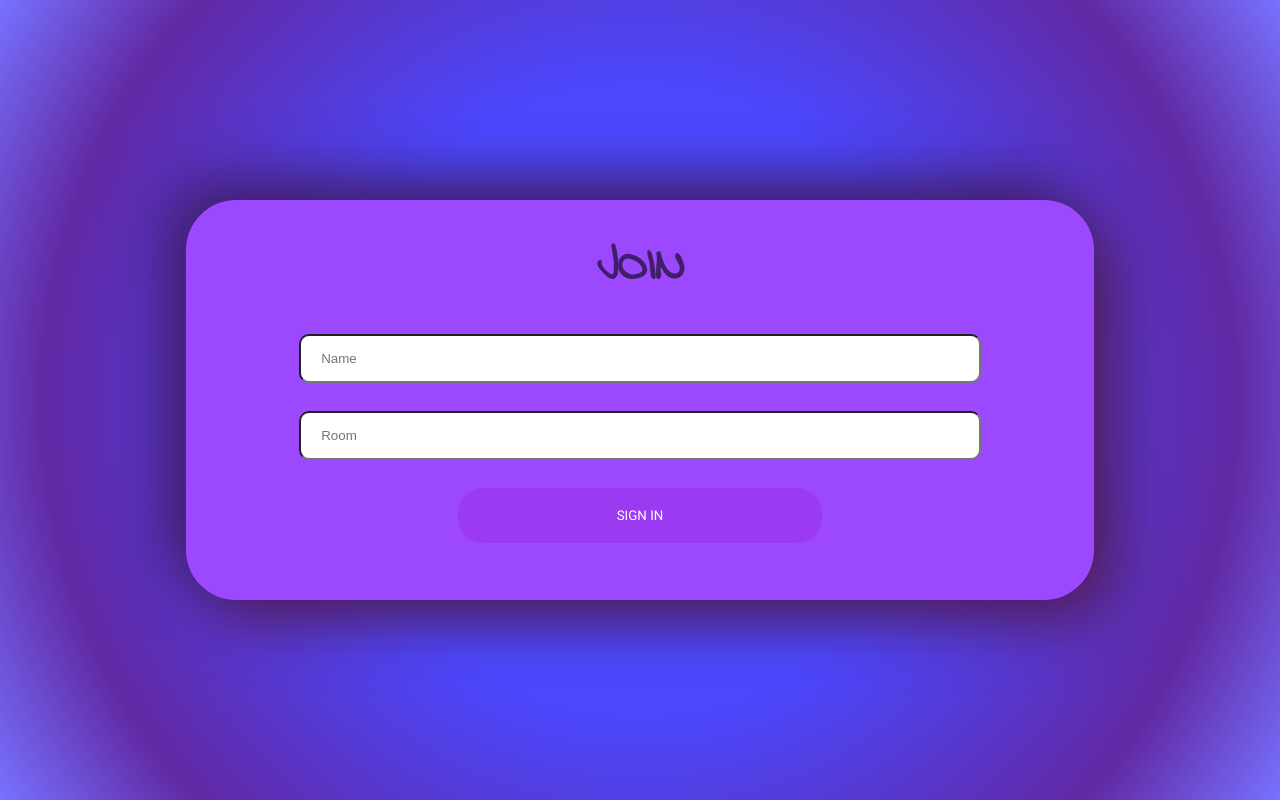
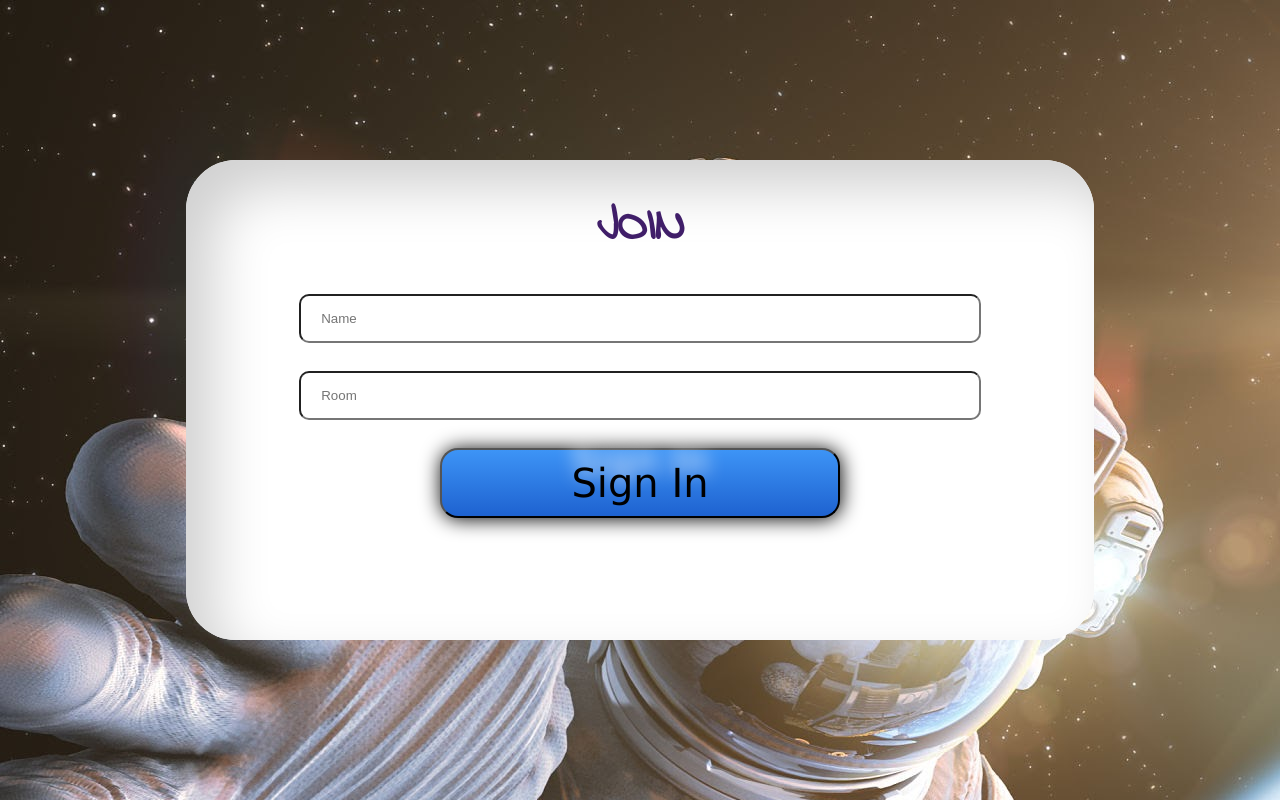
Before and after one commit to TomasGoldenberg/frontent-chat-app, a React (Create React App) app: page / in a window 1280 px wide. Built offline with nearby package versions, Linux system fonts and the light colour scheme.

Commit message:
Join Styles finished

```diff
--- a/public/index.html
+++ b/public/index.html
@@ -3,7 +3,7 @@
   <head>
     <link href="https://fonts.googleapis.com/css2?family=Indie+Flower&family=Roboto&display=swap" rel="stylesheet">
     <meta charset="utf-8" />
-    <link rel="icon" href="%PUBLIC_URL%/favicon.ico" />
+    <link rel="icon" href="./favicon.png" />
     <meta name="viewport" content="width=device-width, initial-scale=1" />
     <meta name="theme-color" content="#000000" />
     <meta
@@ -25,7 +25,7 @@
       work correctly both with client-side routing and a non-root public URL.
       Learn how to configure a non-root public URL by running `npm run build`.
     -->
-    <title>React App</title>
+    <title>BlockChat</title>
   </head>
   <body>
     <noscript>You need to enable JavaScript to run this app.</noscript>
--- a/src/components/Join/Join.css
+++ b/src/components/Join/Join.css
@@ -1,6 +1,7 @@
 html , body{
     font-family: 'Roboto', sans-serif;
     padding: 0; margin:0;
+    background-image: url("../../icons/images.jpeg") !important
 }
 
 #root{
@@ -11,23 +12,30 @@ html , body{
     box-sizing: border-box;
 }
 
+.image{
+
+height: 200px;
+width: 400px;
+}
+
 .joinOuterContainer{
     display: flex;
     justify-content: center;
+    flex-direction: column;
     align-items: center;
     height: 100vh;
     text-align: center;
-    background: rgb(75,72,255);
-    background: radial-gradient(circle, rgba(75,72,255,1) 41%, rgba(97,41,164,1) 79%, rgba(119,114,255,1) 100%);
+
 }
 
 .joinInnerContainer {
-    height: 50vh;
+    height: 60vh;
     width: 71%;
     border-radius: 50px;
-    background: #9c48ff;
-    box-shadow:  -20px -20px 60px #401e69,
-                 20px 20px 60px #561e58;
+    background: #ffffff;
+    box-shadow: inset 28px 28px 55px #d1d1d1,
+                inset -28px -28px 55px #ffffff;
+
   }
 
   .joinInput{
@@ -47,24 +55,65 @@ html , body{
 
   }
 
-  .button {
-    color: #fff !important;
-    font-family: 'Roboto', sans-serif;
-    text-transform: uppercase;
-    text-decoration: none;
-    background: rgba(152, 1, 183, 0.2);
-    padding: 20px;
-    border-radius: 25px;
-    border: none;
-    width: 40%;
+
+
+
+
+
+
+.button{
+  background: #3D94F6;
+  background-image: -webkit-linear-gradient(top, #3D94F6, #1E62D0);
+  background-image: -moz-linear-gradient(top, #3D94F6, #1E62D0);
+  background-image: -ms-linear-gradient(top, #3D94F6, #1E62D0);
+  background-image: -o-linear-gradient(top, #3D94F6, #1E62D0);
+  background-image: linear-gradient(to bottom, #3D94F6, #1E62D0);
+  -webkit-border-radius: 18px;
+  -moz-border-radius: 18px;
+  border-radius: 18px;
+  color: #000000;
+  font-family: Verdana;
+  font-size: 40px;
+  font-weight: 100;
+  padding-bottom: 15px;
+  padding-top: 10px;
+
+  box-shadow: 1px 1px 20px 0px #000000;
+  -webkit-box-shadow: 1px 1px 20px 0px #000000;
+  -moz-box-shadow: 1px 1px 20px 0px #000000;
+  text-shadow: 0px -22px 18px #FFFFFF;
+  text-decoration: none;
+
+  cursor: pointer;
+  text-align: center;
+  height: 70px;
+  width: 400px;
 }
 
-.button:hover{
-    border-radius: 50px;
-    background: #cd4beb;
-    box-shadow: inset 20px 20px 60px #7d2e8f,
-                inset -20px -20px 60px #ff68ff;
+.button:hover {
+  border: solid #337FED 1px;
+  background: #1E62D0;
+  background-image: -webkit-linear-gradient(top, #1E62D0, #3D94F6);
+  background-image: -moz-linear-gradient(top, #1E62D0, #3D94F6);
+  background-image: -ms-linear-gradient(top, #1E62D0, #3D94F6);
+  background-image: -o-linear-gradient(top, #1E62D0, #3D94F6);
+  background-image: linear-gradient(to bottom, #1E62D0, #3D94F6);
+  -webkit-border-radius: 20px;
+  -moz-border-radius: 20px;
+  border-radius: 20px;
+  text-decoration: none;
 }
+
+
+
+
+
+
+
+
+
+
+
 
 
 .mt-20 {
--- a/src/components/Join/Join.js
+++ b/src/components/Join/Join.js
@@ -1,6 +1,7 @@
 import React ,{useState} from "react"
 import {Link} from "react-router-dom"
 import "./Join.css" //Styles
+
 
 const Join = ()=>{
     const [name , setName]= useState("");
@@ -8,6 +9,7 @@ const Join = ()=>{
 
     return(
        <div className="joinOuterContainer">
+
            <div className="joinInnerContainer">
                <h1 className="heading">Join </h1>
                <div> <input placeholder="Name"className="joinInput" type="text" onChange={ (event)=>{ setName(event.target.value) } } /> </div>
```
Also changed, not shown: public/favicon.png (added), src/icons/images.jpeg (added).
